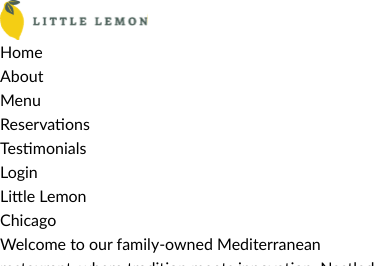
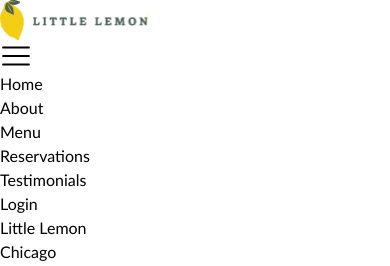
Before and after one commit to SoraiaBarroso/capstone_front_end, a React (Create React App) app: page / in a window 390 px wide. Shown: the top 266 px of the page. Built offline with nearby package versions, Linux system fonts and the light colour scheme.

Commit message:
navbar responsive

```diff
--- a/src/components/NavBar.js
+++ b/src/components/NavBar.js
@@ -1,24 +1,32 @@
 import logo from '../assets/Logo.svg';
 import { Link } from 'react-router-dom';
+import { RxHamburgerMenu } from "react-icons/rx";
+import React, { useState } from 'react';
 
 function NavBar() {
+    const [isMenuOpen, setIsMenuOpen] = useState(false);
+
+    const handleMenuToggle = () => {
+      setIsMenuOpen(!isMenuOpen);
+   };
+
     return (
-      // React fragment
-      <>
         <nav className='flex justify-between items-center 2xl:px-56 sm:px-8 h-24'>
             <Link to="/">
-              <img className='sm:w-[7em] 2xl:w-48 md:w-40' src={logo} alt="Logo"/>
+              <img className='sm:w-[12em] 2xl:w-48 md:w-40' src={logo} alt="Logo"/>
             </Link>
-            <ul className='flex justify-between items-center sm:font-semibold sm:text-text-black 2xl:text-lg sm:text-xs md:w-3/5 sm:w-[32em] 2xl:w-3/5'>
-                <li><Link to="/"  clLinkssName='hover:text-primary-green'>Home</Link></li>
-                <li><a href='#about' className='hover:text-primary-green'>About</a></li>
-                <li><a href='#menu' className='hover:text-primary-green'>Menu</a></li>
-                <li><Link to="/reservation" className='hover:text-primary-green'>Reservations</Link></li>
-                <li><a href='#testimonials' className='hover:text-primary-green'>Testimonials</a></li>
-                <li><Link to="/" className='hover:text-primary-green'>Login</Link></li>
+            <div className='flex justify-center items-center lg:hidden 2xl:hidden cursor-pointer group' onClick={handleMenuToggle}>
+              <RxHamburgerMenu size="2em"/>
+            </div>
+            <ul className={`fixed z-40 top-0 left-0 w-full h-full bg-white flex flex-col justify-center items-center transform transition-transform duration-300 ease-in-out ${isMenuOpen ? 'translate-x-0' : '-translate-x-full'} sm:[&>*]:mt-10 lg:static lg:flex-row lg:transform-none lg:translate-x-0 lg:bg-transparent lg:w-3/5 lg:h-full  lg:[&>*]:m-0 lg:flex lg:justify-between lg:items-center 2xl:flex justify-between items-center sm:font-semibold sm:text-text-black 2xl:text-lg sm:text-lg lg:text-lg md:w-[18em] sm:justify-start sm:w-[18em] 2xl:w-3/5`}>
+                <li><Link  to="/"  onClick={handleMenuToggle} className='hover:text-primary-green'>Home</Link></li>
+                <li><a href='#about' onClick={handleMenuToggle} className='hover:text-primary-green'>About</a></li>
+                <li><a href='#menu' onClick={handleMenuToggle} className='hover:text-primary-green'>Menu</a></li>
+                <li><Link to="/reservation" onClick={handleMenuToggle} className='hover:text-primary-green'>Reservations</Link></li>
+                <li><a href='#testimonials' onClick={handleMenuToggle} className='hover:text-primary-green'>Testimonials</a></li>
+                <li><Link to="/" onClick={handleMenuToggle} className='hover:text-primary-green'>Login</Link></li>
             </ul>
         </nav>
-      </>
     );
 }
 
--- a/src/components/Reservation.js
+++ b/src/components/Reservation.js
@@ -12,7 +12,7 @@ function Reservation() {
 
     useEffect(() => {
         setDisabled(!(date && time && guests && occasion && name));
-    }, [date, time, guests, occasion]);
+    }, [date, time, guests, occasion, name]);
 
 
     function hanldeForm(event) {
@@ -21,13 +21,13 @@ function Reservation() {
     }
 
     return (
-        <div className="h-[40em] flex flex-col justify-center items-center relative">
-            <img src={bk_lemon} alt="background lemon" className="absolute -start-20 -bottom-40 -z-10 2xl:w-[20em] sm:w-[14em]"></img>
-            <img src={bk_lemon} alt="background lemon" className="absolute -z-10 -end-20 bottom-24 2xl:w-[20em] sm:w-[14em]"></img>
+        <div className="2xl:h-[40em] sm:h-[50em] flex flex-col justify-center items-center relative">
+            <img src={bk_lemon} alt="background lemon" className="absolute -start-20 sm:-bottom-28 2xl:-bottom-40 -z-10 2xl:w-[20em] sm:w-[14em]"></img>
+            <img src={bk_lemon} alt="background lemon" className="absolute -z-10 -end-20 sm:bottom-72 2xl:bottom-24 2xl:w-[20em] sm:w-[14em]"></img>
 
-            <h1 className="text-4xl mb-12 mt-28 text-primary-green font-bold">Reserve a table</h1>
+            <h1 className="2xl:text-4xl sm:text-3xl mb-12 2xl:mt-28 text-primary-green font-bold">Reserve a table</h1>
 
-            <form className="flex flex-col w-80" onSubmit={hanldeForm}>
+            <form className="flex flex-col 2xl:w-80 sm:w-56" onSubmit={hanldeForm}>
                 <label htmlFor="res-date" className="text-lg text-gray-700">Date:</label>
                 <input
                     required
```
